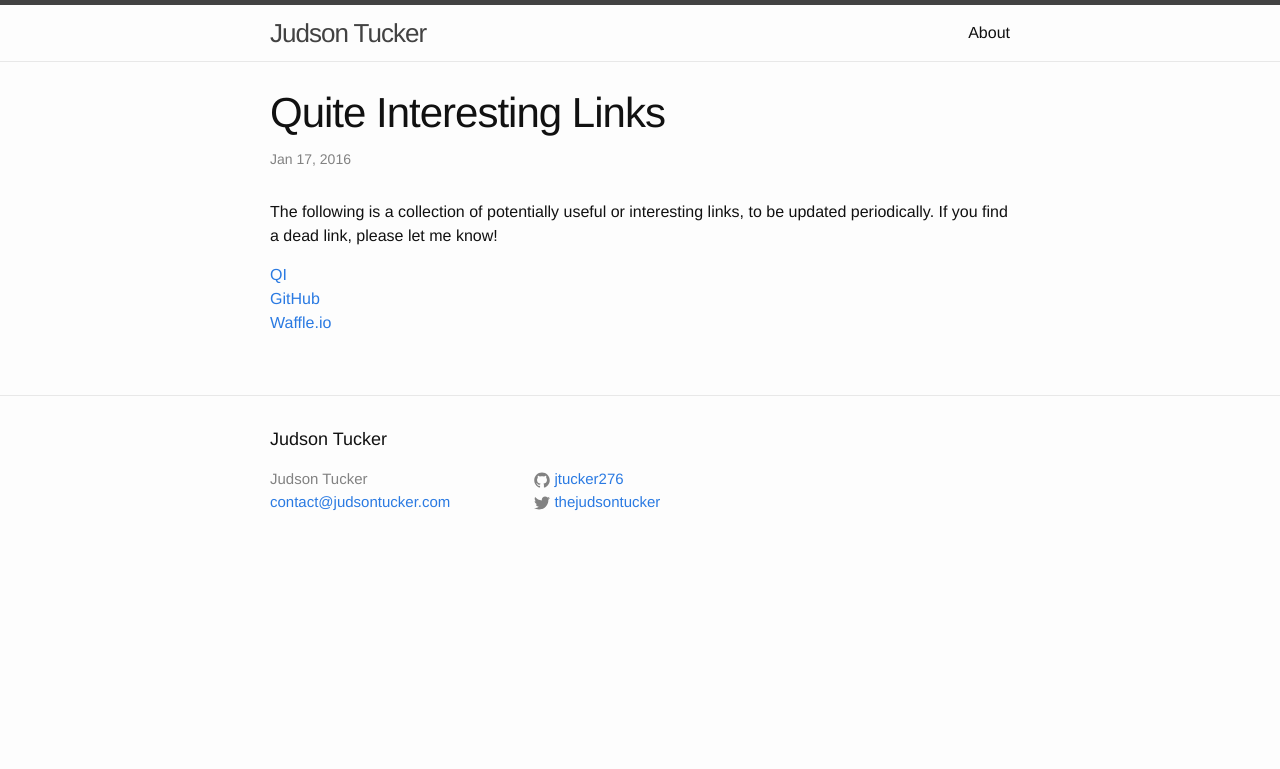
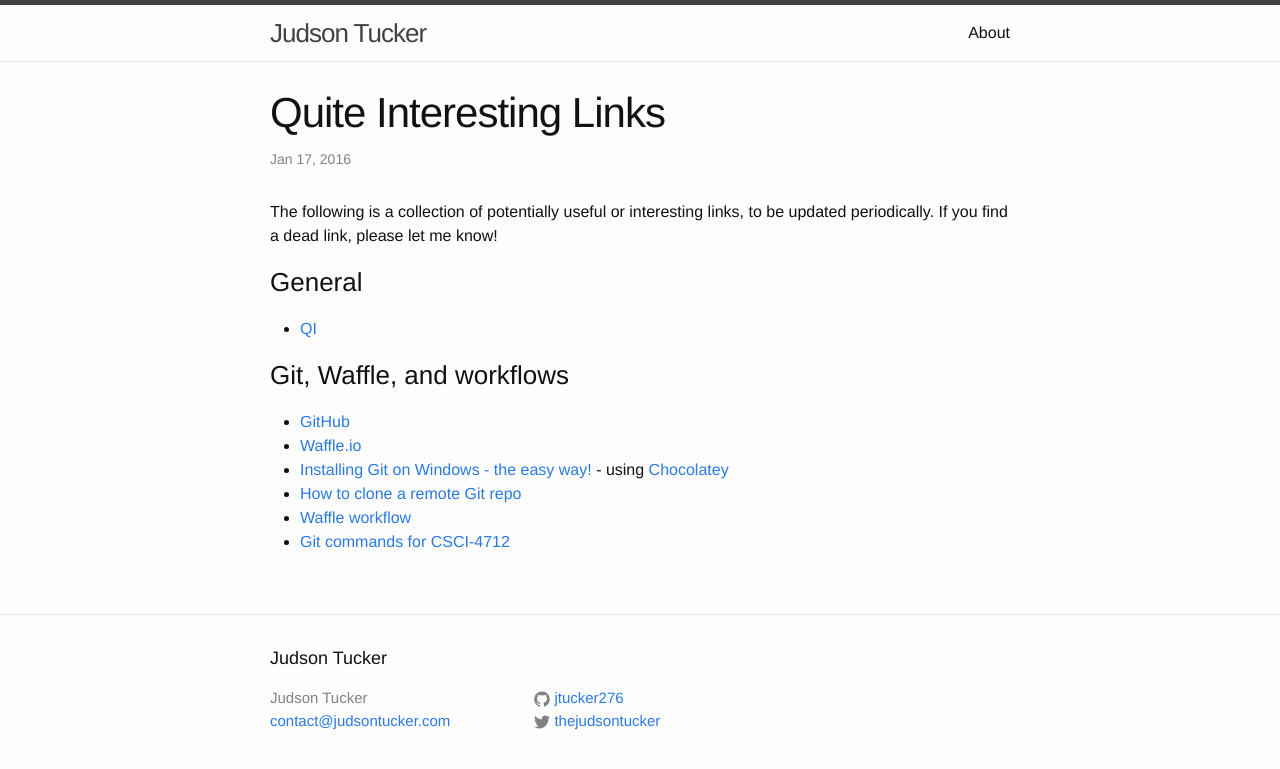
Before and after one commit to jtucker276/jtucker276.github.io, a Jekyll site: the page built from _posts/2016-01-17-Quite-Interesting-Links.markdown, in a window 1280 px wide. Shown: the top 769 px of the page. Built offline with Jekyll 4.4.1, drawn with Linux system fonts in a browser that asks for light colours.

Commit message:
adding links and workflows

```diff
--- a/_posts/2016-01-17-Quite-Interesting-Links.markdown
+++ b/_posts/2016-01-17-Quite-Interesting-Links.markdown
@@ -3,13 +3,26 @@ layout: post
 title:  "Quite Interesting Links"
 date:   2016-01-17 11:36:26 -0500
 categories: links
+visible: 1
 ---
 The following is a collection of potentially useful or interesting links, to be updated periodically. If you find a dead link, please let me know!
 
-[QI][qi-l]
-[GitHub][github-l]
-[Waffle.io][waffle-l]
+### General
+- [QI][qi-l]
+
+### Git, Waffle, and workflows
+- [GitHub][github-l]
+- [Waffle.io][waffle-l]
+- [Installing Git on Windows - the easy way!][gitinstall-l] - using [Chocolatey][choc-l]
+- [How to clone a remote Git repo][gitclone-l]
+- [Waffle workflow][wwf-l]
+- [Git commands for CSCI-4712][csci4712-l]
 
 [qi-l]: http://qi.com
 [github-l]: http://github.com
 [waffle-l]: http://waffle.io
+[gitinstall-l]: https://mva.microsoft.com/en-us/training-courses/using-git-with-visual-studio-2013-jump-start-8306?l=WGG4QtYy_8604984382
+[choc-l]: https://chocolatey.org
+[gitclone-l]: https://help.github.com/articles/cloning-a-repository/
+[wwf-l]: https://github.com/waffleio/waffle.io/wiki/Recommended-Workflow-Using-Pull-Requests-&-Automatic-Work-Tracking
+[csci4712-l]: {% post_url 2016-01-18-csci-4712 %}
--- a/index.html
+++ b/index.html
@@ -8,6 +8,7 @@ layout: default
 
   <ul class="post-list">
     {% for post in site.posts %}
+      {% if post.visible == 1 %}
         <li>
           <span class="post-meta">{{ post.date | date: "%b %-d, %Y" }}</span>
 
@@ -15,6 +16,7 @@ layout: default
             <a class="post-link" href="{{ post.url | prepend: site.baseurl }}">{{ post.title }}</a>
           </h2>
         </li>
+      {% endif %}
     {% endfor %}
   </ul>
 
```
Also changed, not shown: _posts/2016-01-18-csci-4712.markdown (added, +70 -0 lines). Lines whose indentation alone changed are shown as unchanged.
